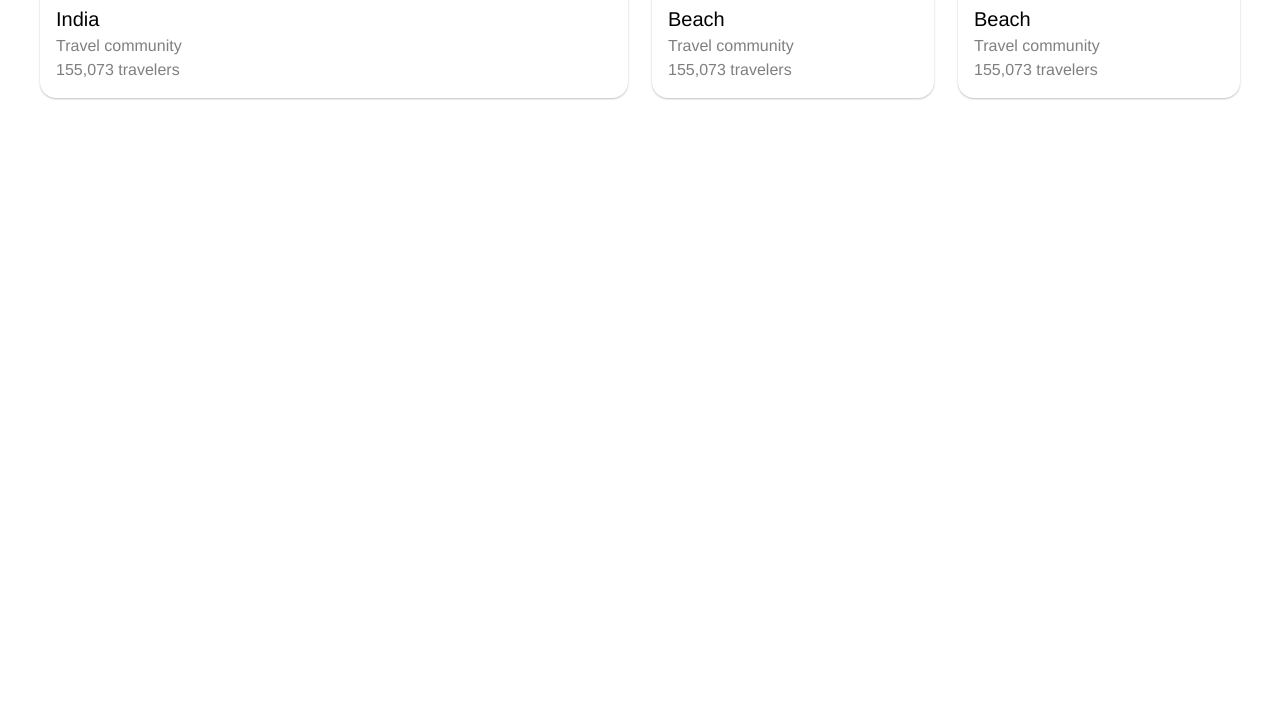
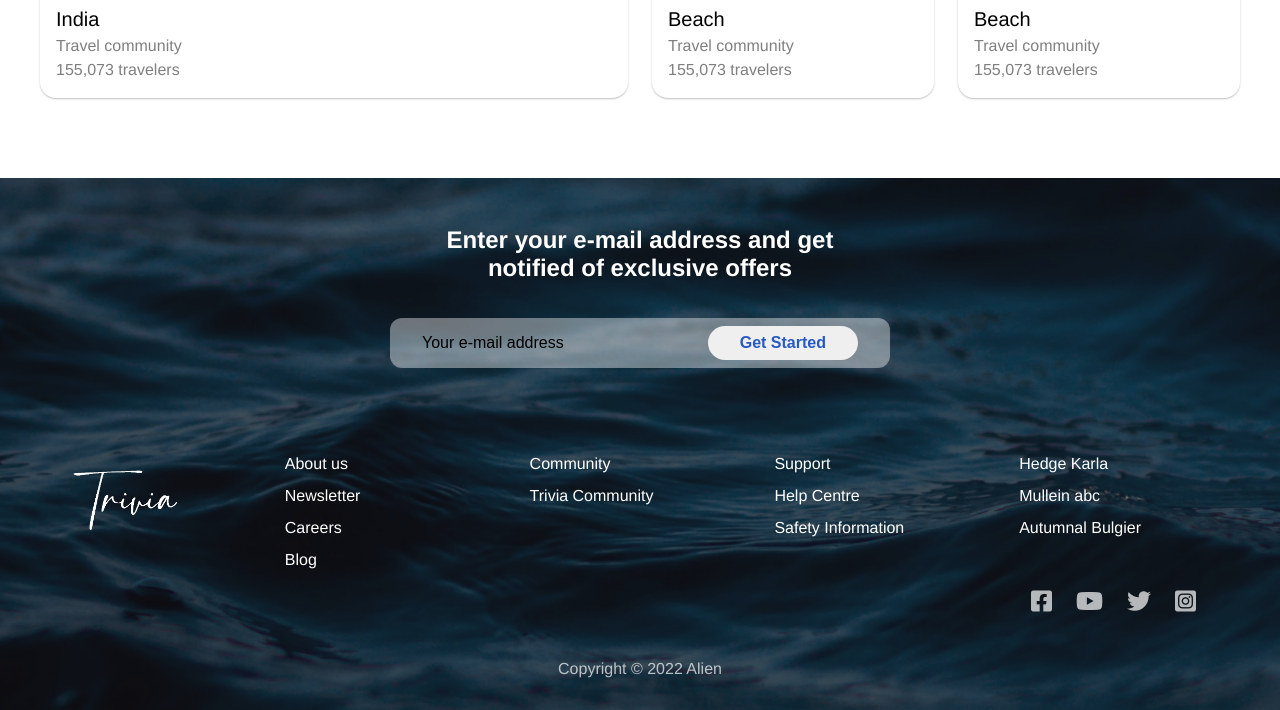
Before and after one commit to NguyenAnhKietUIT/hotel-booking, a PHP site: page /home_page/home.html in a window 1280 px wide. Shown: the part 2436-3146 px from the top of the page. Before the commit the page ends 2536 px from the top, so only its background shows below. Run offline with PHP 8.4, Linux system fonts and the light colour scheme.

Commit message:
home_page 60%

```diff
--- a/assets/css/base.css
+++ b/assets/css/base.css
@@ -71,7 +71,7 @@ html {
 }
 
 .app__go-home-icon {
-    font-size: 48px;
+    font-size: 40px;
     color: rgba(115, 244, 130, 0.4);
     padding: 8px;
 }
@@ -80,6 +80,86 @@ html {
     color: rgba(0, 136, 16, 0.7);
 }
 
-.app__footer {
+.app__footer-contact {
+    text-align: center;
+    padding-top: 48px;
+}
 
+.app__footer-contact-tittle {
+    font-size: 24px;
+    color: var(--white-color);
 }
+
+.app__footer-contact-input {
+    width: 500px;
+    height: 50px;
+    background-color: rgba(255, 255, 255, 0.4);
+    border-radius: 12px;
+    display: flex;
+    align-items: center;
+    justify-content: space-between;
+    margin: 36px auto 80px;
+}
+
+.app__footer-input > input {
+    width: 300px;
+    border: none;
+    outline: none;
+    font-size: 16px;
+    padding-left: 32px;
+    color: var(-black-color);
+    background-color: transparent;
+}
+
+.app__footer-input > input::placeholder {
+    color: var(--black-color);
+}
+
+.app__footer-btn {
+    padding-right: 32px;
+}
+
+.app__footer-list {
+    list-style: none;
+}
+
+.app__footer-list-item-link {
+    text-decoration: none;
+    color: var(--white-color);
+    line-height: 2;
+}
+
+.app__footer-socials-list {
+    list-style: none;
+    display:flex;
+    flex-direction: row-reverse;
+    margin-right: 32px;
+}
+
+.app__footer-socials-item {
+    font-size: 24px;
+    padding: 12px;
+    cursor: pointer;
+    transition: all 0.2s linear;
+}
+
+.app__footer-socials-item:hover .app__footer-socials-item-icon {
+    color: var(--white-color);
+    transform: scale(1.1);
+}
+
+.app__footer-socials-item-link {
+    text-decoration: none;
+}
+
+.app__footer-socials-item-icon {
+    color: var(--text-color);
+}
+
+.app__footer-copyright {
+    text-align: center;
+    font-size: 16px;
+    color: var(--text-color);
+    padding-top: 32px;
+    padding-bottom: 32px;
+}
--- a/home_page/home.css
+++ b/home_page/home.css
@@ -276,6 +276,11 @@
     display: block;
 }
 
+/* Footer */
+.app__footer {
+    background: url(../assets/img/background/Frame_98.png) top center / cover no-repeat;
+}
+
 
 /* Responsive */
 .app__nav-bars-btn {
--- a/home_page/home.html
+++ b/home_page/home.html
@@ -308,7 +308,118 @@
         </div>
 
         <footer class="app__footer">
+            <div class="grid wide">
+                <div class="app__footer-contact">
+                    <h3 class="app__footer-contact-tittle">
+                        Enter your e-mail address and get </br> notified of exclusive offers
+                    </h3>
 
+                    <div class="row">
+                        <div class="col l-6 l-o-3">
+                            <div class="app__footer-contact-input">
+                                <div class="app__footer-input">
+                                    <input type="text" placeholder="Your e-mail address">
+                                </div>
+
+                                <div class="app__footer-btn">
+                                    <button class="app__search-btn">
+                                        Get Started
+                                    </button>
+                                </div>
+                            </div>
+                        </div>
+                    </div>
+                </div>
+
+                <div class="row">
+                    <div class="col l-2-4">
+                        <a href="#" class="app__nav-name-link">
+                            <img src="../assets/img/logo.png" alt="Logo" class="app__nav-name-icon">
+                        </a>
+                    </div>
+                    <div class="col l-2-4">
+                        <ul class="app__footer-list">
+                            <li class="app__footer-list-item">
+                                <a href="#" class="app__footer-list-item-link">About us</a>
+                            </li>
+                            <li class="app__footer-list-item">
+                                <a href="#" class="app__footer-list-item-link">Newsletter</a>
+                            </li>
+                            <li class="app__footer-list-item">
+                                <a href="#" class="app__footer-list-item-link">Careers</a>
+                            </li>
+                            <li class="app__footer-list-item">
+                                <a href="#" class="app__footer-list-item-link">Blog</a>
+                            </li>
+                        </ul>
+                    </div>
+                    <div class="col l-2-4">
+                        <ul class="app__footer-list">
+                            <li class="app__footer-list-item">
+                                <a href="#" class="app__footer-list-item-link">Community</a>
+                            </li>
+                            <li class="app__footer-list-item">
+                                <a href="#" class="app__footer-list-item-link">Trivia Community</a>
+                            </li>
+                        </ul>
+                    </div>
+                    <div class="col l-2-4">
+                        <ul class="app__footer-list">
+                            <li class="app__footer-list-item">
+                                <a href="#" class="app__footer-list-item-link">Support</a>
+                            </li>
+                            <li class="app__footer-list-item">
+                                <a href="#" class="app__footer-list-item-link">Help Centre</a>
+                            </li>
+                            <li class="app__footer-list-item">
+                                <a href="#" class="app__footer-list-item-link">Safety Information</a>
+                            </li>
+                        </ul>
+                    </div>
+                    <div class="col l-2-4">
+                        <ul class="app__footer-list">
+                            <li class="app__footer-list-item">
+                                <a href="#" class="app__footer-list-item-link">Hedge Karla</a>
+                            </li>
+                            <li class="app__footer-list-item">
+                                <a href="#" class="app__footer-list-item-link">Mullein abc</a>
+                            </li>
+                            <li class="app__footer-list-item">
+                                <a href="#" class="app__footer-list-item-link">Autumnal Bulgier</a>
+                            </li>
+                        </ul>
+                    </div>
+                </div>
+
+                <div class="app__footer-socials">
+                    <ul class="app__footer-socials-list">
+                        <li class="app__footer-socials-item">
+                            <a href="#" class="app__footer-socials-item-link">
+                                <i class="app__footer-socials-item-icon fa-brands fa-square-instagram"></i>
+                            </a>
+                        </li>
+                        <li class="app__footer-socials-item">
+                            <a href="#" class="app__footer-socials-item-link">
+                                <i class="app__footer-socials-item-icon fa-brands fa-twitter"></i>
+                            </a>
+                        </li>
+                        <li class="app__footer-socials-item">
+                            <a href="#" class="app__footer-socials-item-link">
+                                <i class="app__footer-socials-item-icon fa-brands fa-youtube"></i>
+                            </a>
+                        </li>
+                        <li class="app__footer-socials-item">
+                            <a href="#" class="app__footer-socials-item-link">
+                                <i class="app__footer-socials-item-icon fa-brands fa-square-facebook"></i>
+                            </a>
+                        </li>
+                    </ul>
+                </div>
+
+                <div class="app__footer-copyright">
+                    Copyright &copy; 2022 Alien
+                </div>
+            </div>
         </footer>
 
         <div id="app__go-home">
```
